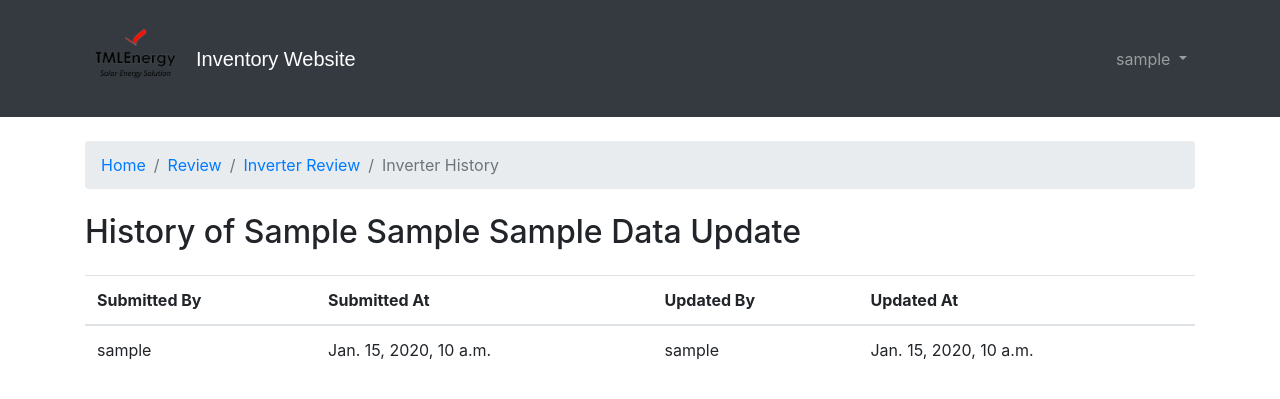
After one commit to gnumi34/inventory-website, a Django app: page /review/inverter/1/history/ in a window 1280 px wide. The commit adds this page. Shown: the top 399 px of the page. Run offline with Django 3.2, Linux system fonts and the light colour scheme; a user stored in the database is signed in; tables that the repository leaves empty hold one stand-in row (values such as "Sample post"); some libraries are stand-ins or nearby versions.

Commit message:
Add Edit, Delete, and View Item History Feature
Added several features:
1. Add Edit feature on each items on the category, and
give confirmation messages if successful.
2. Add Delete feature on each items on the category, and
give confirmation messages if successful.
3. Add updated_at and updated_by field on models.
4. Add view item update history.

```diff
--- a/data_entry/models.py
+++ b/data_entry/models.py
@@ -32,6 +32,8 @@ class Inverter(models.Model):
     period = models.CharField(max_length=30)
     created_at = models.DateTimeField(auto_now_add=True)
     entry_by = models.ForeignKey(User, related_name='inverters', on_delete=models.CASCADE)
+    updated_at = models.DateTimeField(null=True)
+    updated_by = models.ForeignKey(User, null=True, related_name='+', on_delete=models.CASCADE)
 
     def __str__(self) -> str:
         return (self.merk + ' ' + self.tipe)
@@ -46,6 +48,8 @@ class Monitoring(models.Model):
     period = models.CharField(max_length=30)
     created_at = models.DateTimeField(auto_now_add=True)
     entry_by = models.ForeignKey(User, related_name='monitors', on_delete=models.CASCADE)
+    updated_at = models.DateTimeField(null=True)
+    updated_by = models.ForeignKey(User, null=True, related_name='+', on_delete=models.CASCADE)
 
     def __str__(self) -> str:
         return (self.merk + ' ' + self.tipe)
@@ -60,6 +64,8 @@ class WeatherStation(models.Model):
     period = models.CharField(max_length=30)
     created_at = models.DateTimeField(auto_now_add=True)
     entry_by = models.ForeignKey(User, related_name='wstations', on_delete=models.CASCADE)
+    updated_at = models.DateTimeField(null=True)
+    updated_by = models.ForeignKey(User, null=True, related_name='+', on_delete=models.CASCADE)
 
     def __str__(self) -> str:
         return (self.merk + ' ' + self.tipe)
@@ -74,6 +80,8 @@ class Sensor(models.Model):
     period = models.CharField(max_length=30)
     created_at = models.DateTimeField(auto_now_add=True)
     entry_by = models.ForeignKey(User, related_name='sensors', on_delete=models.CASCADE)
+    updated_at = models.DateTimeField(null=True)
+    updated_by = models.ForeignKey(User, null=True, related_name='+', on_delete=models.CASCADE)
 
     def __str__(self) -> str:
         return (self.merk + ' ' + self.tipe)
@@ -98,6 +106,8 @@ class SolarCC(models.Model):
     period = models.CharField(max_length=30)
     created_at = models.DateTimeField(auto_now_add=True)
     entry_by = models.ForeignKey(User, related_name='solarccs', on_delete=models.CASCADE)
+    updated_at = models.DateTimeField(null=True)
+    updated_by = models.ForeignKey(User, null=True, related_name='+', on_delete=models.CASCADE)
 
     def __str__(self) -> str:
         return (self.merk + ' ' + self.tipe)
@@ -113,6 +123,8 @@ class PVModule(models.Model):
     period = models.CharField(max_length=30)
     created_at = models.DateTimeField(auto_now_add=True)
     entry_by = models.ForeignKey(User, related_name='pv_modules', on_delete=models.CASCADE)
+    updated_at = models.DateTimeField(null=True)
+    updated_by = models.ForeignKey(User, null=True, related_name='+', on_delete=models.CASCADE)
 
     def __str__(self) -> str:
         return (self.merk + ' ' + self.tipe)
@@ -138,6 +150,8 @@ class Battery(models.Model):
     period = models.CharField(max_length=30)
     created_at = models.DateTimeField(auto_now_add=True)
     entry_by = models.ForeignKey(User, related_name='batteries', on_delete=models.CASCADE)
+    updated_at = models.DateTimeField(null=True)
+    updated_by = models.ForeignKey(User, null=True, related_name='+', on_delete=models.CASCADE)
 
     def __str__(self) -> str:
         return (self.merk + ' ' + self.tipe)
@@ -152,6 +166,8 @@ class LVPanel(models.Model):
     period = models.CharField(max_length=30)
     created_at = models.DateTimeField(auto_now_add=True)
     entry_by = models.ForeignKey(User, related_name='lv_panels', on_delete=models.CASCADE)
+    updated_at = models.DateTimeField(null=True)
+    updated_by = models.ForeignKey(User, null=True, related_name='+', on_delete=models.CASCADE)
 
     def __str__(self) -> str:
         return (self.merk + ' ' + self.tipe)
@@ -166,6 +182,8 @@ class MVPanel(models.Model):
     period = models.CharField(max_length=30)
     created_at = models.DateTimeField(auto_now_add=True)
     entry_by = models.ForeignKey(User, related_name='mv_panels', on_delete=models.CASCADE)
+    updated_at = models.DateTimeField(null=True)
+    updated_by = models.ForeignKey(User, null=True, related_name='+', on_delete=models.CASCADE)
 
     def __str__(self) -> str:
         return (self.merk + ' ' + self.tipe)
@@ -198,6 +216,8 @@ class Trafo(models.Model):
     distributor = models.CharField(max_length=30)
     created_at = models.DateTimeField(auto_now_add=True)
     entry_by = models.ForeignKey(User, related_name='transformers', on_delete=models.CASCADE)
+    updated_at = models.DateTimeField(null=True)
+    updated_by = models.ForeignKey(User, null=True, related_name='+', on_delete=models.CASCADE)
 
 
 class AllInOne(models.Model):
@@ -223,6 +243,8 @@ class AllInOne(models.Model):
     period = models.CharField(max_length=30)
     created_at = models.DateTimeField(auto_now_add=True)
     entry_by = models.ForeignKey(User, related_name='aios', on_delete=models.CASCADE)
+    updated_at = models.DateTimeField(null=True)
+    updated_by = models.ForeignKey(User, null=True, related_name='+', on_delete=models.CASCADE)
 
     def __str__(self) -> str:
         return (self.merk + ' ' + self.tipe)
@@ -238,6 +260,8 @@ class Mounting(models.Model):
     period = models.CharField(max_length=30)
     created_at = models.DateTimeField(auto_now_add=True)
     entry_by = models.ForeignKey(User, related_name='mountings', on_delete=models.CASCADE)
+    updated_at = models.DateTimeField(null=True)
+    updated_by = models.ForeignKey(User, null=True, related_name='+', on_delete=models.CASCADE)
 
     def __str__(self) -> str:
         return (self.merk + ' ' + self.tipe)
--- a/data_entry/views.py
+++ b/data_entry/views.py
@@ -3,8 +3,10 @@ from django.shortcuts import redirect, render
 from django.utils.decorators import method_decorator
 from django.contrib.auth.decorators import login_required
 from django.contrib import messages
-from django.views.generic import ListView
+from django.views.generic import ListView, UpdateView, DeleteView
 from django.db.models.query_utils import Q
+from django.utils import timezone
+from django.urls import reverse_lazy
 from .forms import *
 from .models import *
 
@@ -242,8 +244,8 @@ class InverterListView(ListView):
                 )
             else:
                 queryset = self.model.objects.filter(
-                    Q(merk__icontains=search_query) & Q(aplikasi__icontains=search_query)
-                    & Q(tipe__icontains=search_query) & Q(jenis__icontains=search_query) &
+                    (Q(merk__icontains=search_query) | Q(aplikasi__icontains=search_query)
+                    | Q(tipe__icontains=search_query) | Q(jenis__icontains=search_query)) &
                     Q(merk__icontains=merk_query) & Q(aplikasi__icontains=application_query)
                     & Q(phase__icontains=phase_query)
                 )
@@ -262,6 +264,52 @@ class InverterListView(ListView):
         })
         return context
 
+
+@method_decorator(decorator=login_required, name='dispatch')
+class InverterEdit(UpdateView):
+    model = Inverter
+    form_class = InverterForm
+    template_name = 'edit_inverter.html'
+    success_url = reverse_lazy('review_inverter')
+
+    def form_valid(self, form):
+        messages.success(self.request, 'Item Succesfully Edited!')
+        inverter = form.save(commit=False)
+        inverter.updated_at = timezone.now()
+        inverter.updated_by = self.request.user
+        if inverter.kurs == '$':
+            response = requests.get('https://api.exchangeratesapi.io/latest', params={'base': 'USD'})
+            rates = response.json()['rates']
+            inverter.idr_value = round(rates['IDR'] * inverter.value, 2)
+        else:
+            response = requests.get('https://api.exchangeratesapi.io/latest', params={'base': 'EUR'})
+            rates = response.json()['rates']
+            inverter.idr_value = round(rates['IDR'] * inverter.value, 2)
+        inverter.save()
+        return redirect('review_inverter')
+
+
+@method_decorator(decorator=login_required, name='dispatch')
+class InverterDelete(DeleteView):
+    model = Inverter
+    template_name = 'delete_item.html'
+    success_url = reverse_lazy('review_inverter')
+    success_message = "Item Deleted Successfully!"
+
+    def delete(self, request, *args, **kwargs):
+        messages.success(self.request, self.success_message)
+        return super(InverterDelete, self).delete(request, *args, **kwargs)
+
+
+@method_decorator(decorator=login_required, name='dispatch')
+class InverterHistory(ListView):
+    model = Inverter
+    context_object_name = 'inverter'
+    template_name = "history_inverter.html"
+
+    def get_queryset(self):
+        queryset = self.model.objects.get(pk=self.kwargs.get('pk'))
+        return queryset
 
 
 @login_required
--- a/inventory_entry/urls.py
+++ b/inventory_entry/urls.py
@@ -37,6 +37,9 @@ urlpatterns = [
     path('input/mounting/', views.input_mounting, name='mounting'),
     path('review/', views.review_page, name='review'),
     path('review/inverter/', views.InverterListView.as_view(), name='review_inverter'),
+    path('review/inverter/<int:pk>/', views.InverterEdit.as_view(), name='edit_inverter'),
+    path('review/inverter/<int:pk>/delete/', views.InverterDelete.as_view(), name='delete_inverter'),
+    path('review/inverter/<int:pk>/history/', views.InverterHistory.as_view(), name='history_inverter'),
     path('review/monitoring/', views.review_monitoring, name='review_monitoring'),
     path('review/weather_station/', views.review_weather_station, name='review_weather_station'),
     path('review/sensor/', views.review_sensor, name='review_sensor'),
--- /dev/null
+++ b/templates/history_inverter.html
@@ -0,0 +1,43 @@
+{% extends 'base.html' %}
+
+{% block title %}
+    Inverter Review
+{% endblock %}
+
+{% block breadcrumb %}
+    <li class="breadcrumb-item"><a href="{% url 'home' %}">Home</a></li>
+    <li class="breadcrumb-item"><a href="{% url 'review' %}">Review</a></li>
+    <li class="breadcrumb-item"><a href="{% url 'review_inverter' %}">Inverter Review</a></li>
+    <li class="breadcrumb-item active">Inverter History</li>
+{% endblock %}
+
+{% block content %}
+    <h2>History of {{ inverter.merk }} {{ inverter.tipe }} {{ inverter.jenis }} Data Update</h2>
+
+    <table class="table mb-4 mt-4">
+        <thead class="thead-inverse">
+            <tr>
+                <th>Submitted By</th>
+                <th>Submitted At</th>
+                <th>Updated By</th>
+                <th>Updated At</th>
+            </tr>
+        </thead>
+        <tbody>
+            <tr>
+                <td>{{ inverter.entry_by }}</td>
+                <td>{{ inverter.created_at }}</td>
+                {% if inverter.updated_by %}
+                    <td>{{ inverter.updated_by }}</td>
+                {% else %}
+                    <td>----------</td>
+                {% endif %}
+                {% if inverter.updated_at %}
+                    <td>{{ inverter.updated_at }}</td>
+                {% else %}
+                    <td>----------</td>
+                {% endif %}
+            </tr>
+        </tbody>
+    </table>
+{% endblock %}
--- a/templates/home.html
+++ b/templates/home.html
@@ -18,5 +18,4 @@
             Please login or signup if you don't have an account.
         </div>
     {% endif %}
-
 {% endblock %}
```
Also changed, not shown: templates/delete_item.html (added, +16 -0 lines), templates/edit_inverter.html (added, +27 -0 lines), templates/review_inverter.html (+12 -2 lines).
